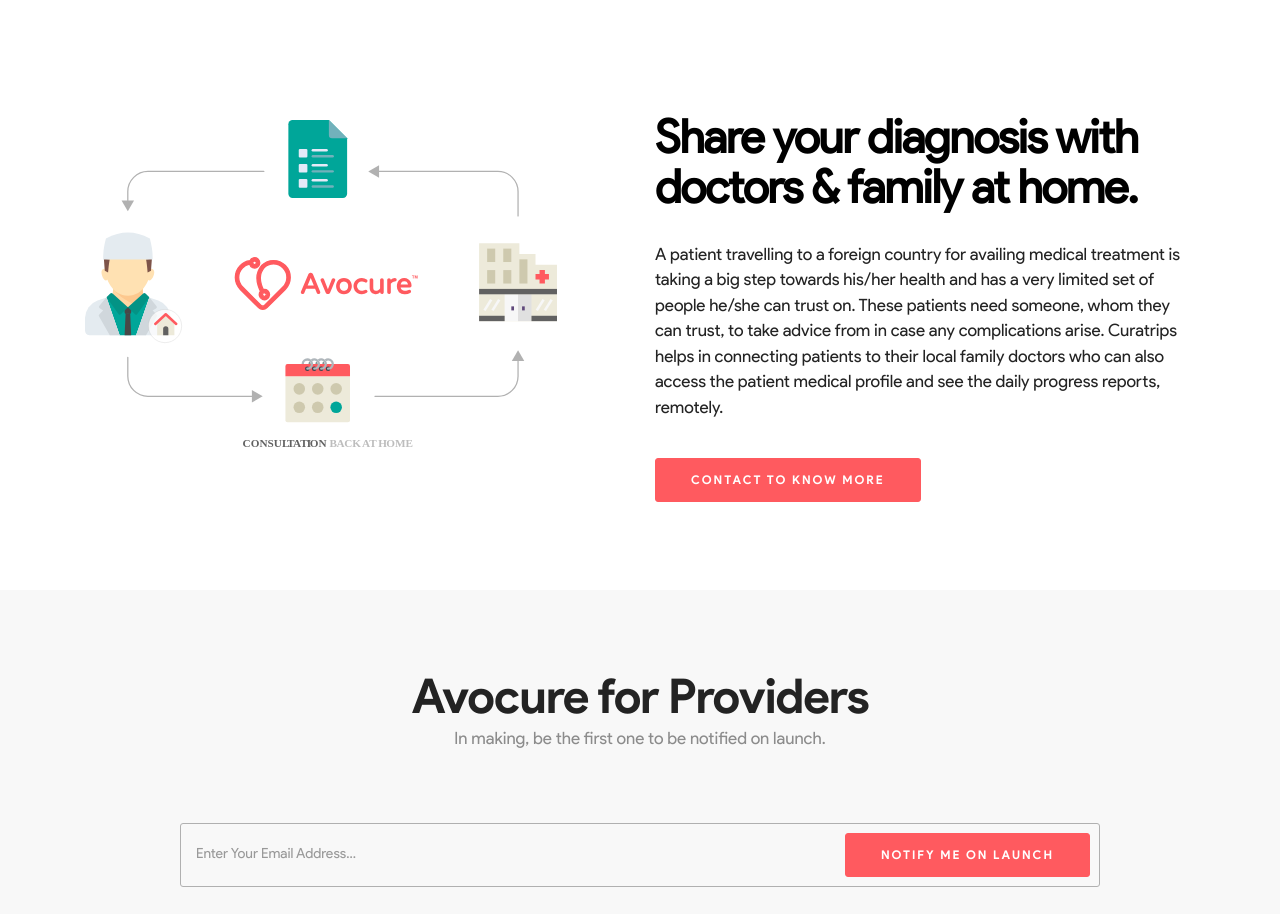
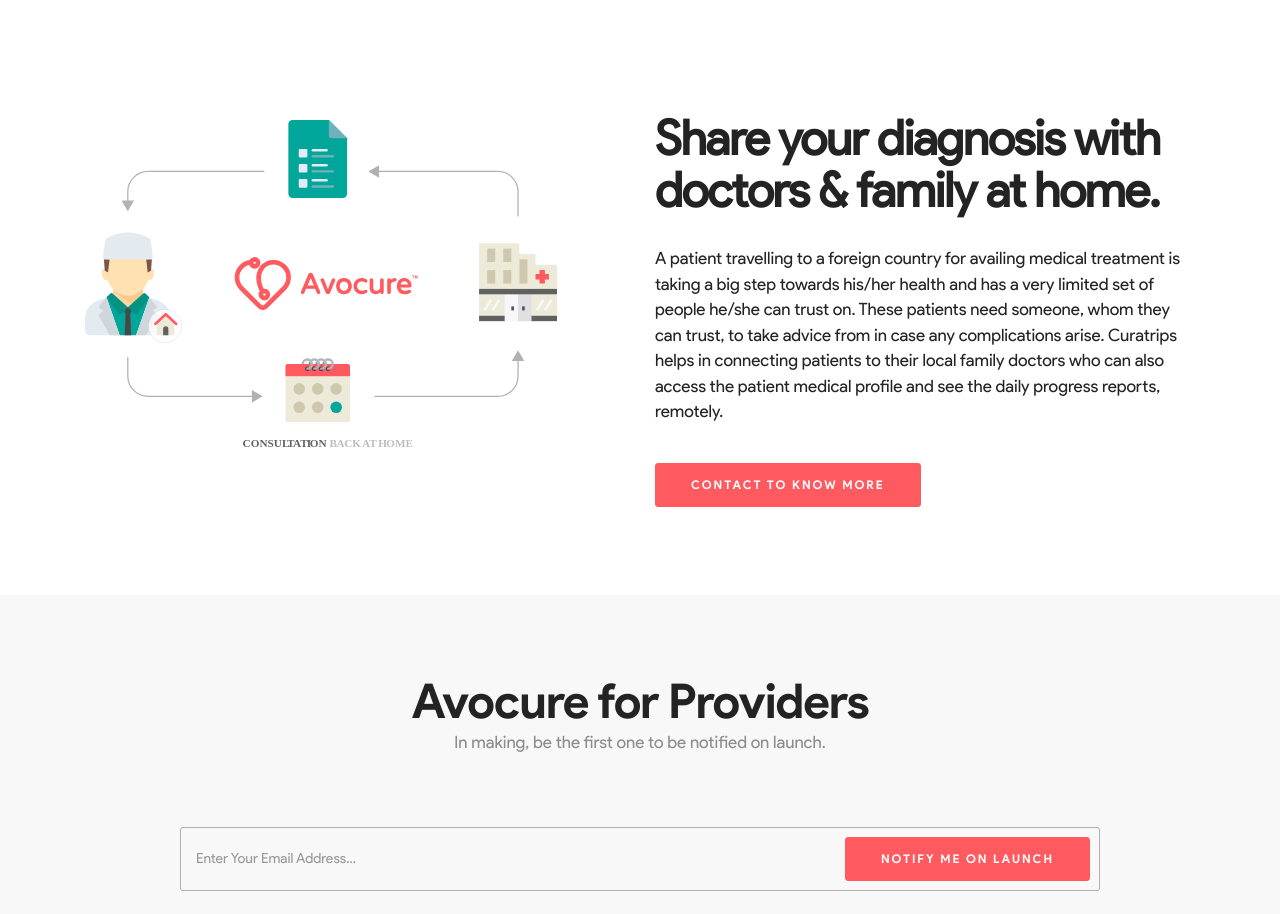
Before and after one commit to Curatrips/curatrips.github.io, a plain HTML site: page index.html in a window 1280 px wide. Shown: the part 1310-2224 px from the top of the page. Drawn offline with Linux system fonts and the light colour scheme.

Commit message:
Minor css font color change

```diff
--- a/assets/main css/main.css
+++ b/assets/main css/main.css
@@ -183,7 +183,8 @@
 }
 
 #msg-box5-5 H3 {
-    color: #000 !important;
+    color: rgb(35, 35, 35) !important;
+    font-size: 48px !important;
 }
 
 
```
